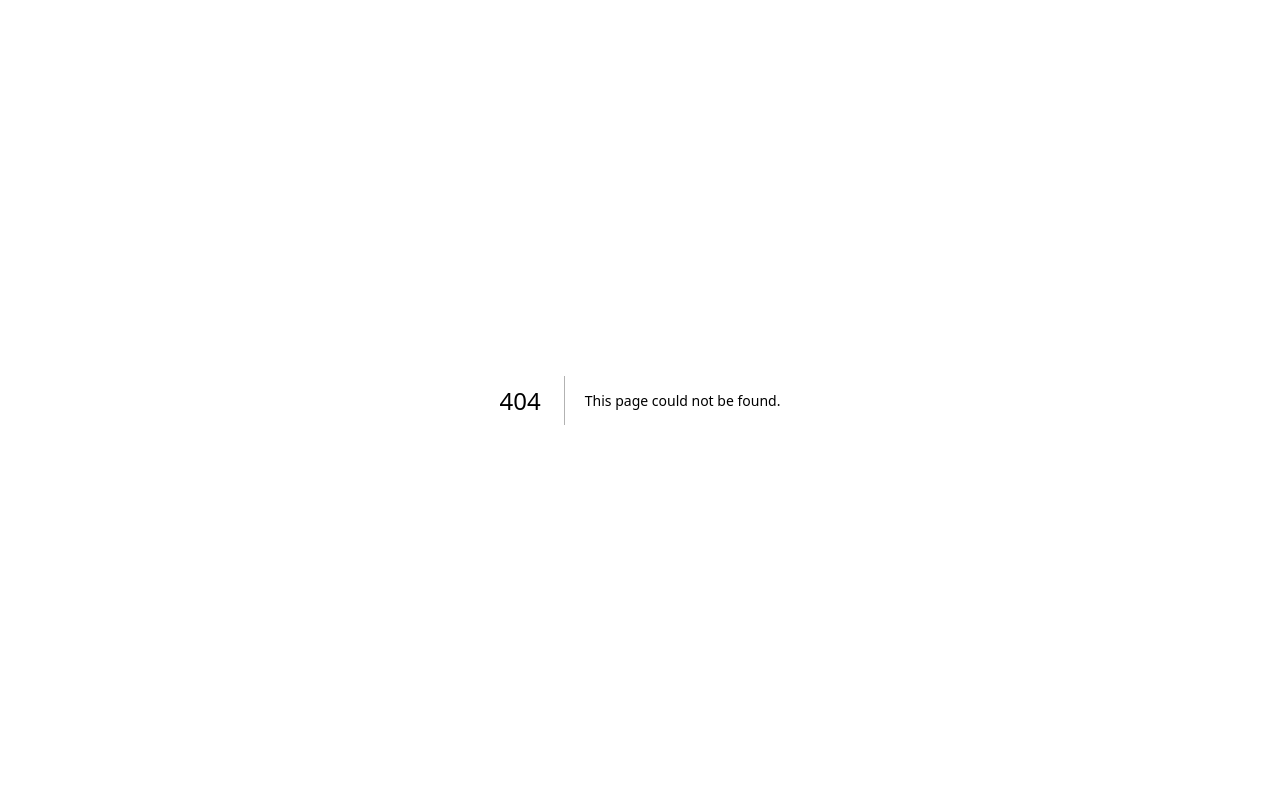
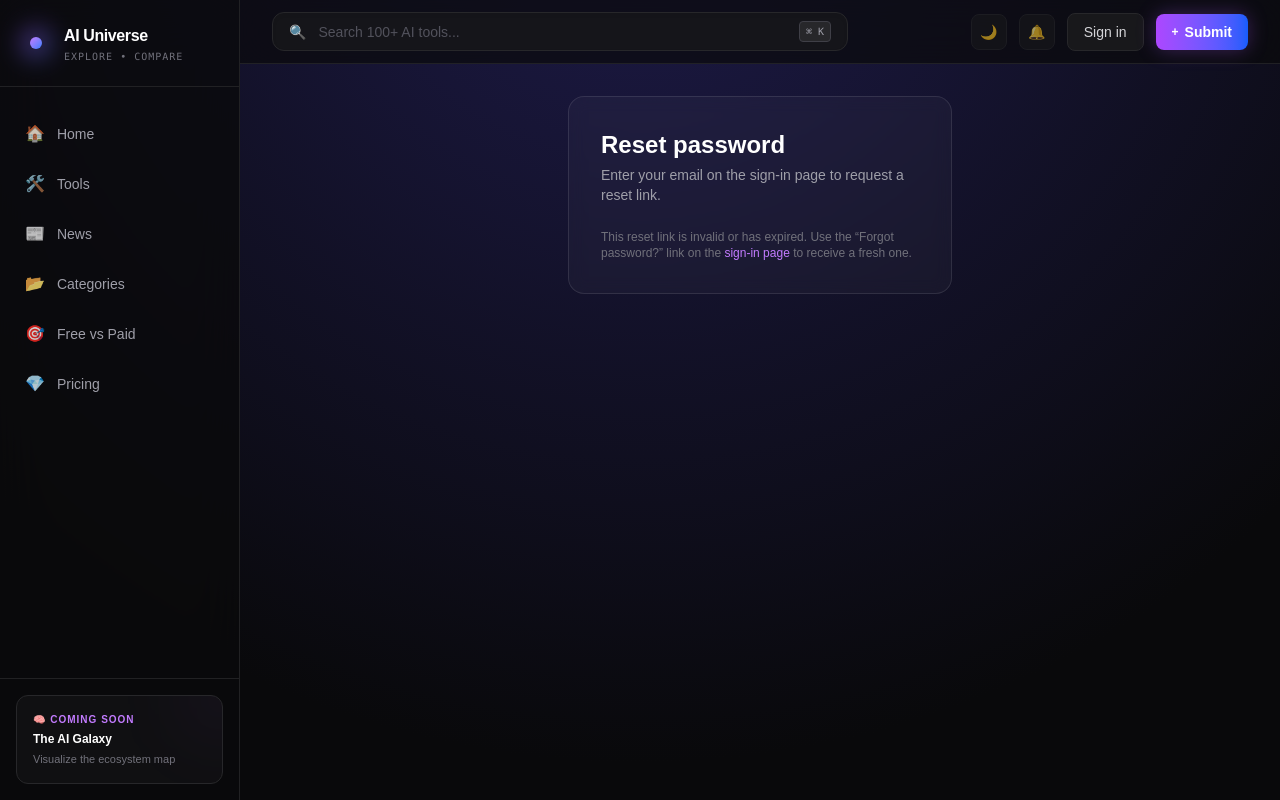
Before and after one commit to GauravBhatiatry1990/ai-universe, a Next.js app: page /reset-password in a window 1280 px wide. Before the commit this address had no page. Built offline with nearby package versions, Linux system fonts and the light colour scheme; no server answers.

Commit message:
feat: add password reset page and recovery redirect

```diff
--- /dev/null
+++ b/app/reset-password/page.tsx
@@ -0,0 +1,19 @@
+import AppShell from '../../components/AppShell';
+import ResetPasswordForm from '../../components/ResetPasswordForm';
+
+export const metadata = { title: 'Reset password — AI Universe' };
+
+export default async function ResetPasswordPage({
+  searchParams,
+}: {
+  searchParams: Promise<{ token_hash?: string; type?: string }>;
+}) {
+  const { token_hash, type } = await searchParams;
+  return (
+    <AppShell>
+      <div className="mx-auto max-w-md px-4 py-8 lg:px-8">
+        <ResetPasswordForm tokenHash={token_hash} type={type} />
+      </div>
+    </AppShell>
+  );
+}
--- a/components/AuthForm.tsx
+++ b/components/AuthForm.tsx
@@ -86,7 +86,10 @@ export default function AuthForm({ mode, next }: Props) {
     }
     setSubmitting(true);
     setError('');
-    const { error: err } = await supabase.auth.resetPasswordForEmail(email.trim());
+    const redirectTo = new URL('/reset-password', window.location.origin).toString();
+    const { error: err } = await supabase.auth.resetPasswordForEmail(email.trim(), {
+      redirectTo,
+    });
     setSubmitting(false);
     if (err) {
       setError(`Reset failed: ${err.message}`);
--- /dev/null
+++ b/components/ResetPasswordForm.tsx
@@ -0,0 +1,127 @@
+'use client';
+
+import Link from 'next/link';
+import { useState } from 'react';
+import type { FormEvent } from 'react';
+import { getBrowserClient } from '../lib/supabase/client';
+
+type Props = { tokenHash?: string; type?: string };
+
+export default function ResetPasswordForm({ tokenHash, type }: Props) {
+  const hasToken = Boolean(tokenHash && type);
+  const [password, setPassword] = useState('');
+  const [confirm, setConfirm] = useState('');
+  const [error, setError] = useState('');
+  const [info, setInfo] = useState('');
+  const [submitting, setSubmitting] = useState(false);
+
+  const accent =
+    'w-full rounded-lg border border-white/10 bg-white/[0.03] px-3 py-2 text-sm text-white placeholder:text-zinc-600 focus:outline-none focus:border-purple-500/50';
+
+  const handleSubmit = async (e: FormEvent<HTMLFormElement>) => {
+    e.preventDefault();
+    const supabase = getBrowserClient();
+    if (!supabase) {
+      setError('Authentication is not configured yet.');
+      return;
+    }
+    if (password.length < 6) {
+      setError('Password must be at least 6 characters.');
+      return;
+    }
+    if (password !== confirm) {
+      setError("Passwords don't match.");
+      return;
+    }
+    setSubmitting(true);
+    setError('');
+    setInfo('');
+
+    const { error: verifyErr } = await supabase.auth.verifyOtp({
+      token_hash: tokenHash as string,
+      type: type as 'recovery',
+    });
+    if (verifyErr) {
+      setError('This reset link is invalid or has expired.');
+      setSubmitting(false);
+      return;
+    }
+
+    const { error: updateErr } = await supabase.auth.updateUser({ password });
+    setSubmitting(false);
+    if (updateErr) {
+      setError(`Update failed: ${updateErr.message}`);
+      return;
+    }
+    setInfo('Password updated — sign in with your new password.');
+  };
+
+  return (
+    <div className="rounded-2xl border border-white/10 bg-white/[0.03] p-8 backdrop-blur-sm">
+      <h1 className="mb-1 text-2xl font-semibold text-white">Reset password</h1>
+      <p className="mb-6 text-sm text-zinc-400">
+        {hasToken
+          ? 'Choose a new password for your account.'
+          : 'Enter your email on the sign-in page to request a reset link.'}
+      </p>
+
+      {error && <p className="mb-4 text-xs text-rose-400">{error}</p>}
+      {info && (
+        <div className="mb-4 text-xs text-emerald-400">
+          <p>{info}</p>
+          <Link href="/login" className="mt-2 inline-block text-purple-400 hover:text-purple-300">
+            Go to sign-in →
+          </Link>
+        </div>
+      )}
+
+      {hasToken ? (
+        <form onSubmit={handleSubmit} className="space-y-4">
+          <div>
+            <label htmlFor="reset-password" className="mb-1.5 block text-xs font-semibold uppercase tracking-wide text-zinc-400">
+              New password
+            </label>
+            <input
+              id="reset-password"
+              type="password"
+              required
+              value={password}
+              onChange={(e) => setPassword(e.target.value)}
+              placeholder="••••••••"
+              className={accent}
+            />
+          </div>
+          <div>
+            <label htmlFor="reset-confirm" className="mb-1.5 block text-xs font-semibold uppercase tracking-wide text-zinc-400">
+              Confirm new password
+            </label>
+            <input
+              id="reset-confirm"
+              type="password"
+              required
+              value={confirm}
+              onChange={(e) => setConfirm(e.target.value)}
+              placeholder="••••••••"
+              className={accent}
+            />
+          </div>
+          <button
+            type="submit"
+            disabled={submitting}
+            className="w-full rounded-lg bg-gradient-to-r from-purple-500 to-blue-500 px-4 py-2.5 text-sm font-semibold text-white transition hover:from-purple-600 hover:to-blue-600 disabled:cursor-not-allowed disabled:opacity-60"
+          >
+            {submitting ? 'Updating…' : 'Update password'}
+          </button>
+        </form>
+      ) : (
+        <p className="text-xs text-zinc-500">
+          This reset link is invalid or has expired. Use the &ldquo;Forgot password?&rdquo; link on the{' '}
+          <Link href="/login" className="text-purple-400 hover:text-purple-300">
+            sign-in page
+          </Link>{' '}
+          to receive a fresh one.
+        </p>
+      )}
+    </div>
+  );
+}
```
